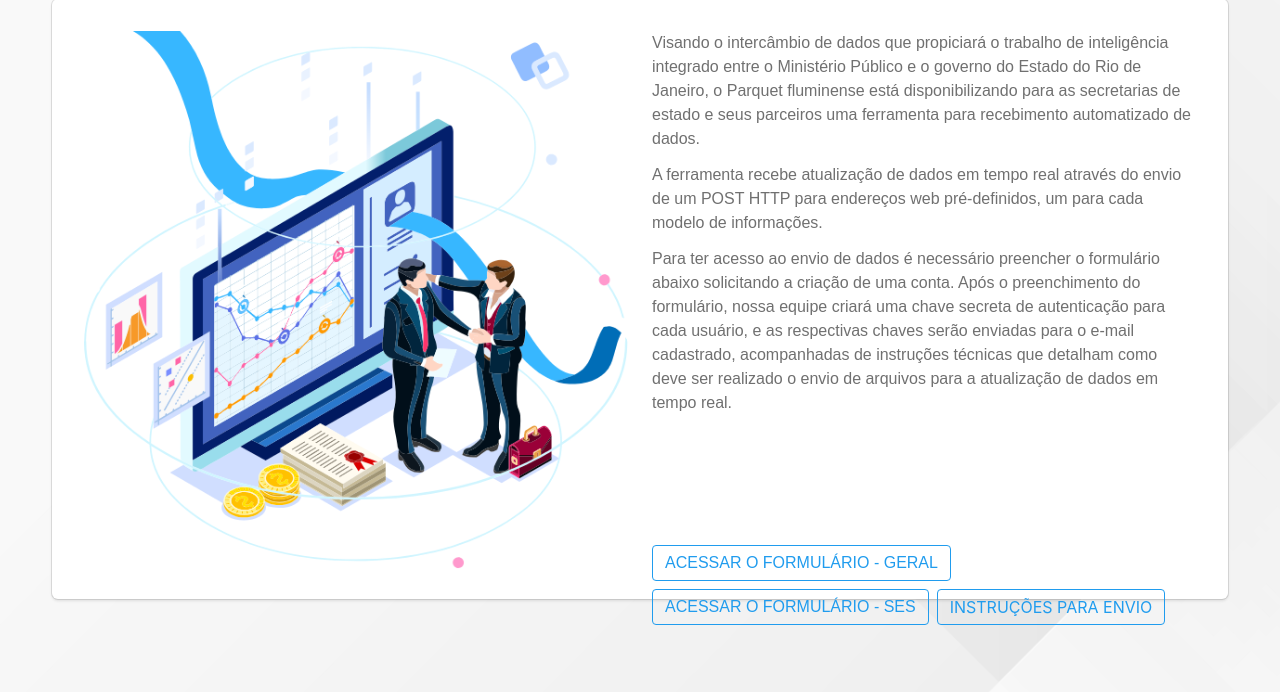
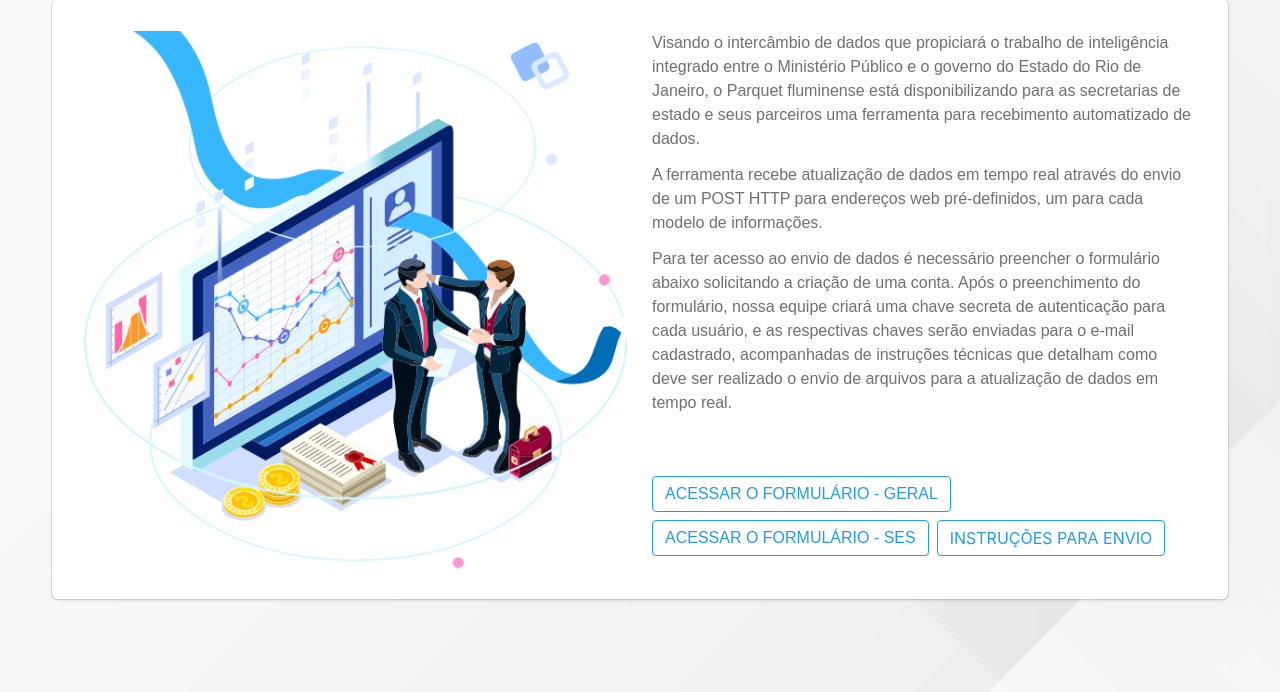
Before and after one commit to MinisterioPublicoRJ/datalakecadg, a Django app: template core/templates/core/home.html in a window 1280 px wide. Shown: the part 108-800 px from the top of the page. Run offline with Django 3.2, Linux system fonts and the light colour scheme; the template is opened without the code that fills it, so the values that code supplies are empty.

Commit message:
Correcao da disposicao dos botoes

```diff
--- a/core/static/css/style.css
+++ b/core/static/css/style.css
@@ -31,8 +31,8 @@ p {
 
 .text-size {
     color: rgba(112,112,112,1);
-    height: 90%;
-    margin-bottom: 2em;
+    height: 80%;
+    margin-bottom: 1em;
     overflow-y: auto;
 }
 
```
